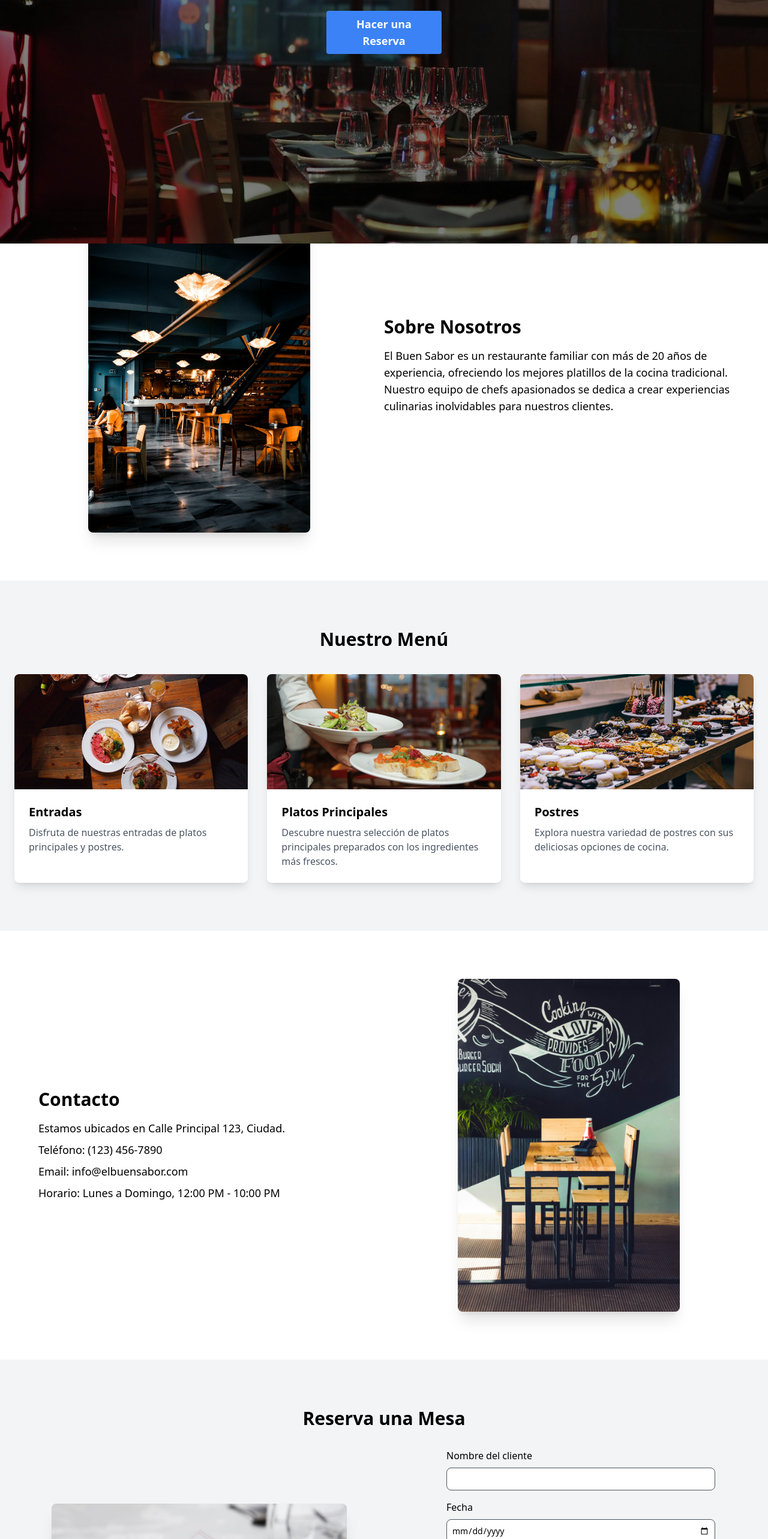
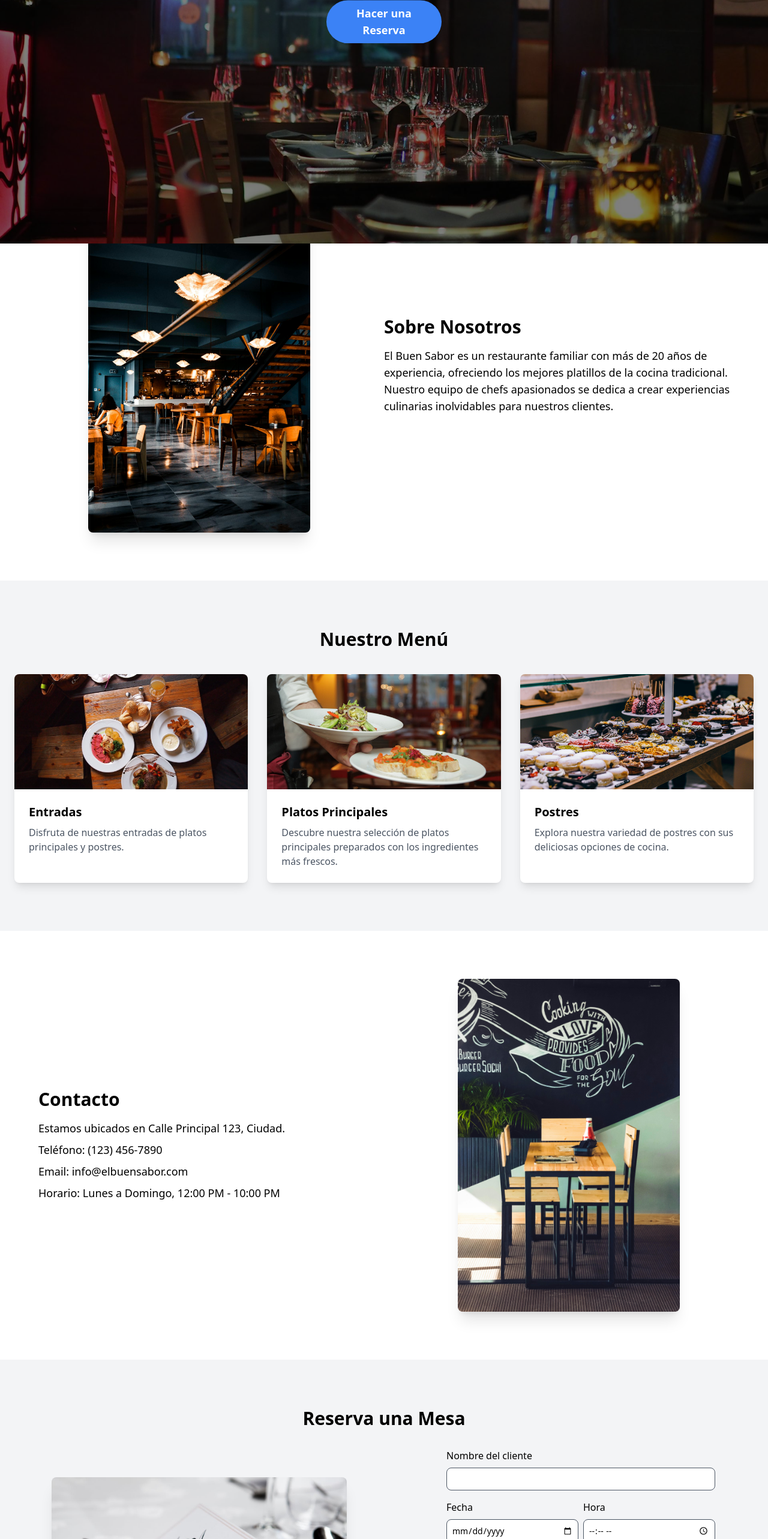
Before and after one commit to Guerre-Pablo-Agustin/reservas-restaurante, a Next.js app: page /site in a window 1280 px wide. Shown: the part 234-2800 px from the top of the page at 60% size. Built offline with nearby package versions, Linux system fonts and the light colour scheme.

Commit message:
ajustes de diseño

```diff
--- a/src/components/Dashboard/Home/Create.tsx
+++ b/src/components/Dashboard/Home/Create.tsx
@@ -13,6 +13,7 @@ type Props = {
 };
 const Create = ({ onClose = () => {}, setShowForm = () => {} }: Props) => {
   const { reservations, createReservation, setReservations } = useStore();
+
 
   const [newReservation, setNewReservation] = useState<Reservation>({
     id: "",
--- a/src/components/site/Hero/Hero.tsx
+++ b/src/components/site/Hero/Hero.tsx
@@ -21,7 +21,7 @@ const Hero = () => {
         <p className="mt-4 text-xl text-white md:text-2xl">
           Disfruta de la mejor experiencia culinaria en la ciudad
         </p>
-        <div className="mx-auto mt-6 w-48 rounded bg-primary px-4 py-2 text-lg font-semibold text-white hover:bg-primary/90 hover:scale-110 transition-transform duration-300">
+        <div className="mx-auto mt-6 w-48 rounded-full bg-primary px-4 py-2 text-lg font-semibold text-white hover:bg-primary/90 hover:scale-110 transition-transform duration-300 animate-bounce">
           <a href="#reserva">Hacer una Reserva</a>
         </div>
       </div>
--- a/src/components/site/Reserva/ReservationForm.tsx
+++ b/src/components/site/Reserva/ReservationForm.tsx
@@ -1,14 +1,13 @@
-'use client'
+"use client";
 
-import { useStore } from '@/store/store';
-import { Reservation } from '@/types/types';
-import { useState } from 'react'
-import Swal from 'sweetalert2';
-import { v4 as uuidv4 } from 'uuid';
+import { useStore } from "@/store/store";
+import { Reservation } from "@/types/types";
+import { useState } from "react";
+import Swal from "sweetalert2";
+import { v4 as uuidv4 } from "uuid";
 
 export default function ReservationForm() {
-
-    const {reservations, createReservation, setReservations} = useStore();
+  const { reservations, createReservation, setReservations } = useStore();
 
   const [newReservation, setNewReservation] = useState<Reservation>({
     id: "",
@@ -18,14 +17,14 @@ export default function ReservationForm() {
     status: "pendiente",
     quantity: 1,
     details: "",
-  })
-
+  });
 
   const handleNewReservationChange = (
     e: React.ChangeEvent<
       HTMLInputElement | HTMLTextAreaElement | HTMLSelectElement
     >,
-    ) => {setNewReservation({ ...newReservation, [e.target.name]: e.target.value });
+  ) => {
+    setNewReservation({ ...newReservation, [e.target.name]: e.target.value });
   };
 
   const handleAddReservation = () => {
@@ -74,7 +73,7 @@ export default function ReservationForm() {
   };
 
   return (
-    <form onSubmit={handleAddReservation} className="max-w-md mx-auto">
+    <form onSubmit={handleAddReservation} className="mx-auto max-w-md">
       <div className="space-y-4">
         <div className="flex flex-col gap-2">
           <label htmlFor="clientName">Nombre del cliente</label>
@@ -85,10 +84,11 @@ export default function ReservationForm() {
             value={newReservation.clientName}
             onChange={handleNewReservationChange}
             required
-            className='border border-gray-600 rounded-lg p-2 text-sm'
+            className="rounded-lg border border-gray-600 p-2 text-sm"
           />
         </div>
-        <div className="flex flex-col gap-2">
+        <div className="flex flex-col lg:flex-row gap-2">
+          <div className="flex flex-col gap-2 lg:w-1/2">
             <label htmlFor="date">Fecha</label>
             <input
               type="date"
@@ -97,10 +97,10 @@ export default function ReservationForm() {
               value={newReservation.date}
               onChange={handleNewReservationChange}
               required
-            className='border border-gray-600 rounded-lg p-2 text-sm'
+              className="rounded-lg border border-gray-600 p-2 text-sm"
             />
           </div>
-        <div className="flex flex-col gap-2">
+          <div className="flex flex-col gap-2 lg:w-1/2">
             <label htmlFor="time">Hora</label>
             <input
               type="time"
@@ -109,8 +109,9 @@ export default function ReservationForm() {
               value={newReservation.time}
               onChange={handleNewReservationChange}
               required
-            className='border border-gray-600 rounded-lg p-2 text-sm'
+              className="rounded-lg border border-gray-600 p-2 text-sm"
             />
+          </div>
         </div>
         <div className="flex flex-col gap-2">
           <label htmlFor="quantity">Cantidad de personas</label>
@@ -123,7 +124,7 @@ export default function ReservationForm() {
             min="1"
             max="10"
             required
-            className='border border-gray-600 rounded-lg p-2 text-sm'
+            className="rounded-lg border border-gray-600 p-2 text-sm"
           />
         </div>
         <div className="flex flex-col gap-2">
@@ -134,11 +135,16 @@ export default function ReservationForm() {
             value={newReservation.details}
             onChange={handleNewReservationChange}
             rows={3}
-            className='border border-gray-600 rounded-lg p-2 text-sm'
+            className="rounded-lg border border-gray-600 p-2 text-sm"
           />
         </div>
-        <button type="submit" className="w-full bg-primary rounded-lg py-2 px-4 text-white hover:bg-primary/90 hover:scale-110 transition-transform duration-300">Enviar Reserva</button>
+        <button
+          type="submit"
+          className="w-full rounded-full bg-primary px-4 py-2 text-white transition-transform duration-300 hover:scale-110 hover:bg-primary/90"
+        >
+          Enviar Reserva
+        </button>
       </div>
     </form>
-  )
+  );
 }
```
Lines whose indentation alone changed are shown as unchanged.
